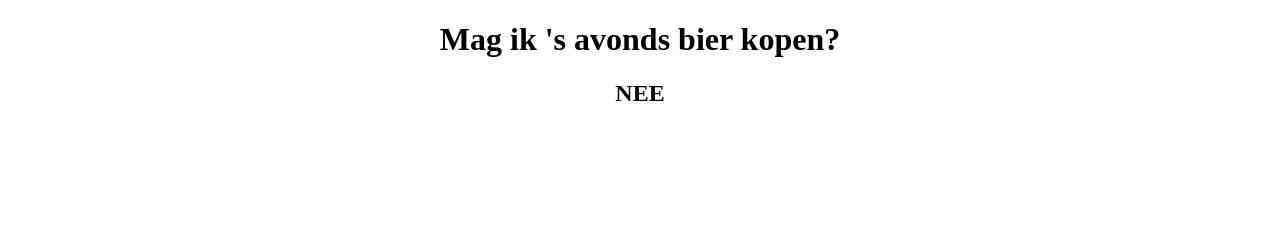
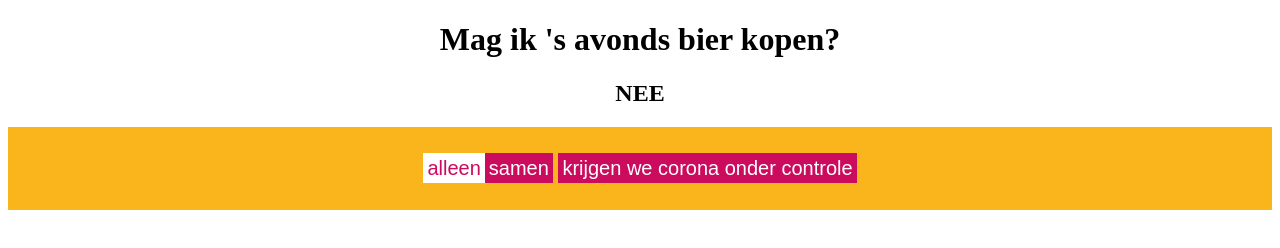
Before and after one commit to maikelwever/html, a plain HTML site: page index.html in a window 1280 px wide. Drawn offline with Linux system fonts and the light colour scheme.

Commit message:
Add slogan

```diff
--- a/index.html
+++ b/index.html
@@ -9,6 +9,11 @@
             <h1>Mag ik 's avonds bier kopen?</h1>
             <h2>NEE</h2>
         </center>
+    <footer style="background-color: #fab51d; padding:30px; text-align:center; font-family: arial; font-size:20px;">
+      <span style="background-color: white; color: #ca0b5e; padding:4px;">alleen</span><span style="background-color: #ca0b5e; color: white; padding:4px;">samen</span>
+      <span style="background-color: #ca0b5e; color: white; padding:4px;">krijgen we corona onder controle</span>
+    </footer>
+
     </body>
 
 </html>
```
